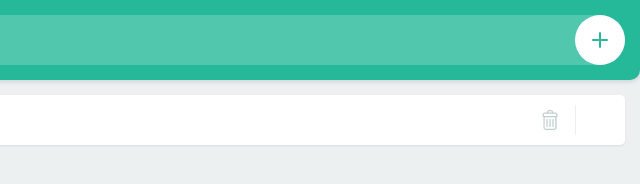
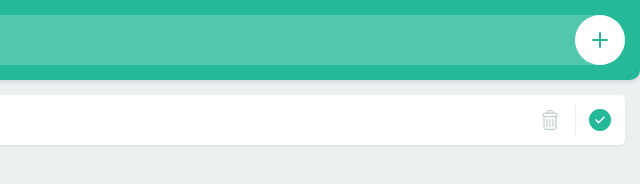
Before and after one commit to AllexisO/todo_list, a website: page index.html in a window 1280 px wide. Shown: the full height of the page, 640-1280 px from the left. Drawn offline with Linux system fonts and the light colour scheme.

Commit message:
Monday commit

```diff
--- a/index.html
+++ b/index.html
@@ -21,14 +21,23 @@
     </header>
 
     <div class="container">
-        <ul class="todo">
+        <ul class="todo" id="completed">
             <li>
                 This is an item
                 <div class="buttons">
                     <button class="remove">
                         <svg version="1.1" xmlns="http://www.w3.org/2000/svg" xmlns:xlink="http://www.w3.org/1999/xlink" x="0px" y="0px" viewBox="0 0 22 22" style="enable-background:new 0 0 22 22;" xml:space="preserve"><g><g><path class="fill" d="M16.1,3.6h-1.9V3.3c0-1.3-1-2.3-2.3-2.3h-1.7C8.9,1,7.8,2,7.8,3.3v0.2H5.9c-1.3,0-2.3,1-2.3,2.3v1.3c0,0.5,0.4,0.9,0.9,1v10.5c0,1.3,1,2.3,2.3,2.3h8.5c1.3,0,2.3-1,2.3-2.3V8.2c0.5-0.1,0.9-0.5,0.9-1V5.9C18.4,4.6,17.4,3.6,16.1,3.6z M9.1,3.3c0-0.6,0.5-1.1,1.1-1.1h1.7c0.6,0,1.1,0.5,1.1,1.1v0.2H9.1V3.3z M16.3,18.7c0,0.6-0.5,1.1-1.1,1.1H6.7c-0.6,0-1.1-0.5-1.1-1.1V8.2h10.6L16.3,18.7L16.3,18.7z M17.2,7H4.8V5.9c0-0.6,0.5-1.1,1.1-1.1h10.2c0.6,0,1.1,0.5,1.1,1.1V7z"/></g><g><g><path class="fill" d="M11,18c-0.4,0-0.6-0.3-0.6-0.6v-6.8c0-0.4,0.3-0.6,0.6-0.6s0.6,0.3,0.6,0.6v6.8C11.6,17.7,11.4,18,11,18z"/></g><g><path class="fill" d="M8,18c-0.4,0-0.6-0.3-0.6-0.6v-6.8C7.4,10.2,7.7,10,8,10c0.4,0,0.6,0.3,0.6,0.6v6.8C8.7,17.7,8.4,18,8,18z"/></g><g><path class="fill" d="M14,18c-0.4,0-0.6-0.3-0.6-0.6v-6.8c0-0.4,0.3-0.6,0.6-0.6c0.4,0,0.6,0.3,0.6,0.6v6.8C14.6,17.7,14.3,18,14,18z"/></g></g></g></svg>
                     </button>
-                    <button class="complete"></button>
+                    <button class="complete">
+<svg version="1.1" xmlns="http://www.w3.org/2000/svg" xmlns:xlink="http://www.w3.org/1999/xlink" x="0px" y="0px" viewBox="0 0 22 22"
+    style="enable-background:new 0 0 22 22;" xml:space="preserve">
+    <rect y="0" class="noFill" width="22" height="22" />
+    <g>
+        <path class="fill" d="M9.7,14.4L9.7,14.4c-0.2,0-0.4-0.1-0.5-0.2l-2.7-2.7c-0.3-0.3-0.3-0.8,0-1.1s0.8-0.3,1.1,0l2.1,2.1l4.8-4.8
+		c0.3-0.3,0.8-0.3,1.1,0s0.3,0.8,0,1.1l-5.3,5.3C10.1,14.3,9.9,14.4,9.7,14.4z" />
+    </g>
+</svg>
+                    </button>
                 </div>
             </li>
         </ul>
--- a/resources/css/style.css
+++ b/resources/css/style.css
@@ -167,6 +167,20 @@
     margin: -11px 0 0 -11px;
 }
 
+ul.todo li .buttons button.complete svg {
+    border-radius: 11px;
+    border:1.5px solid #25b99a;
+}
+
+ul.todo#completed li .buttons button.complete svg {
+    background: #25b99a;
+    border: 0px;
+}
+
+ul.todo#completed li .buttons button.complete svg .fill{
+    fill: #fff;
+}
+
 ul.todo li .buttons button svg .fill {
     -webkit-transition:fill 0.3s ease;
     -moz-transition:fill 0.3s ease;
@@ -182,3 +196,7 @@
 ul.todo li .buttons button.remove:hover svg .fill {
     fill:#e85656;
 }
+
+ul.todo li .buttons button.complete svg .fill {
+    fill: #25b99a;
+}
```
Also changed, not shown: resources/img/done_icon.svg.
